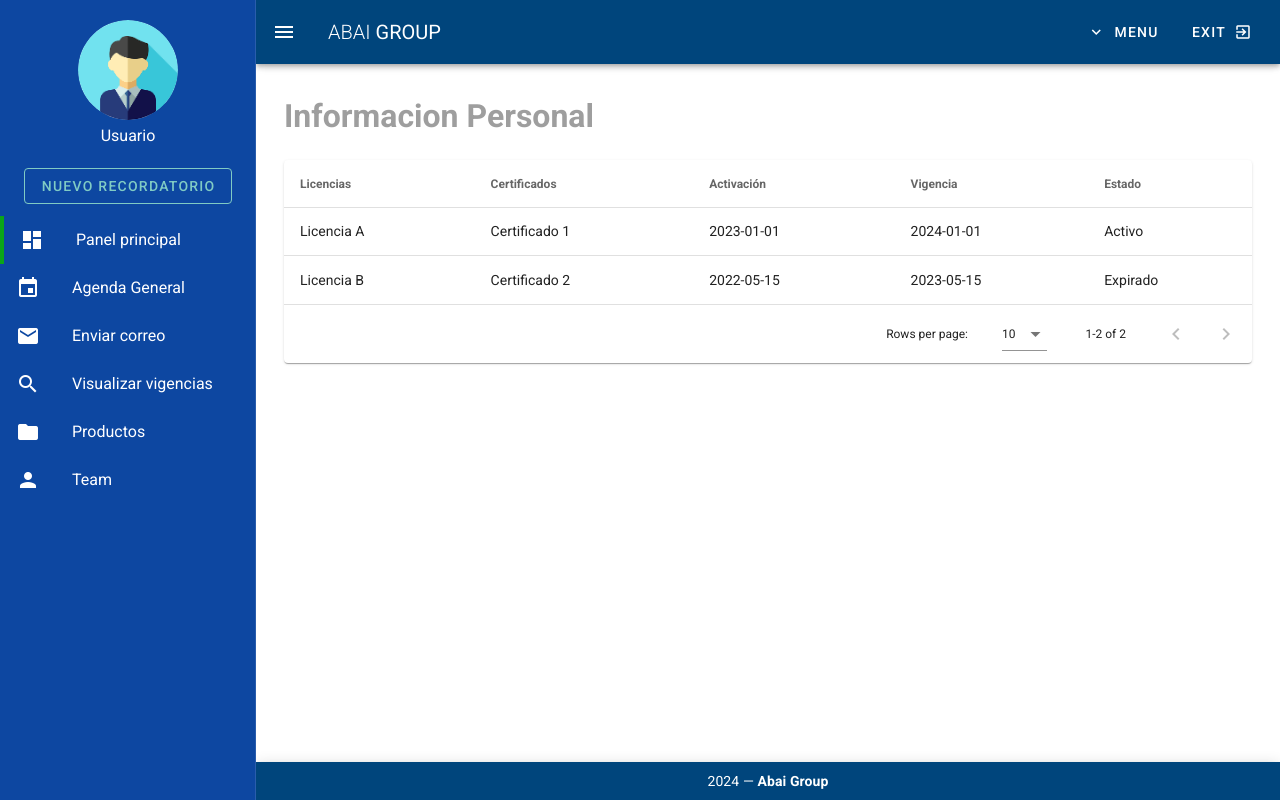
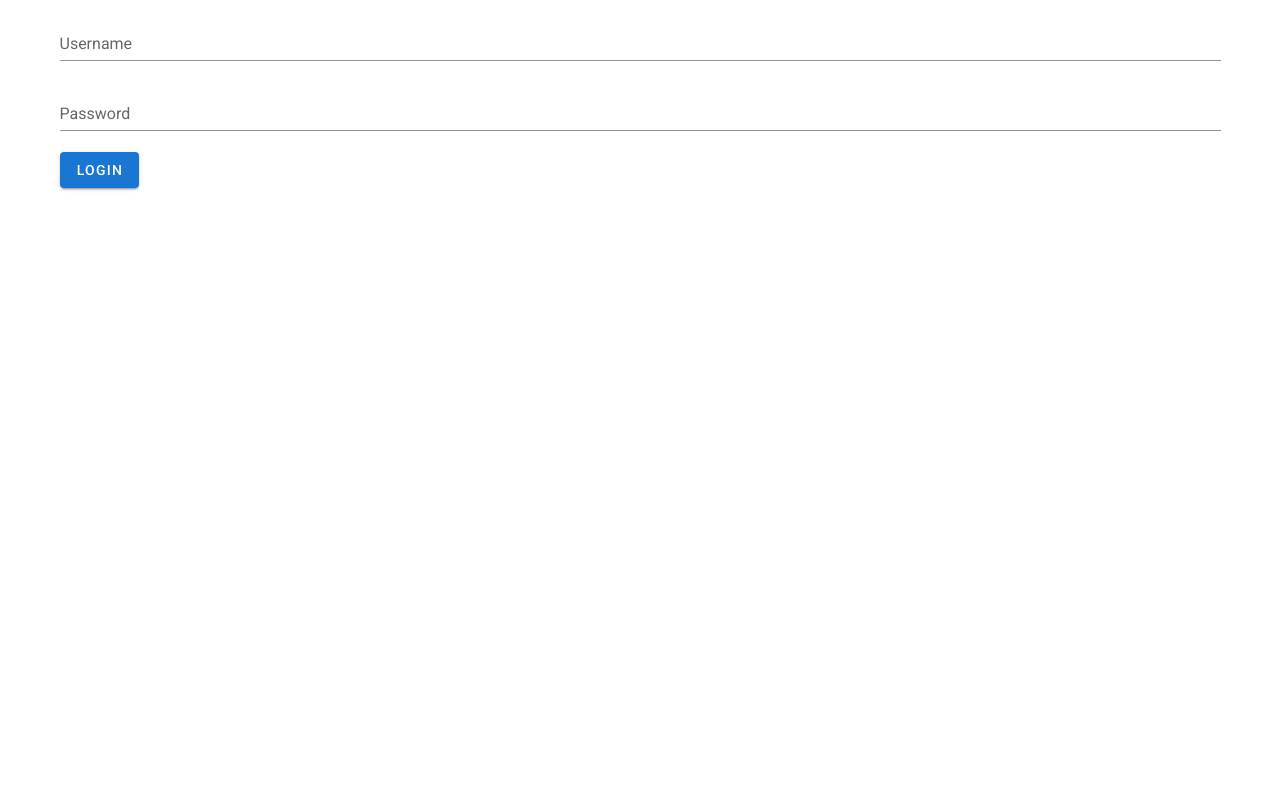
Before and after one commit to Dvsteven/Certificate_schedule, a Vue app: page / in a window 1280 px wide. Built offline with nearby package versions, Linux system fonts and the light colour scheme.

Commit message:
Añadido Login, pequeña logica de autenticacion, cambio de rutas y vistas

```diff
--- a/public/index.html
+++ b/public/index.html
@@ -4,7 +4,7 @@
     <meta charset="utf-8">
     <meta http-equiv="X-UA-Compatible" content="IE=edge">
     <meta name="viewport" content="width=device-width,initial-scale=1.0">
-    <link rel="icon" href="<%= BASE_URL %>abai-logo.ico">
+    <link rel="icon" href="abai-logo.ico">
     <title>Agenda Eventos</title>
     <link rel="stylesheet" href="https://fonts.googleapis.com/css?family=Roboto:100,300,400,500,700,900">
     <link rel="stylesheet" href="https://cdn.jsdelivr.net/npm/@mdi/font@latest/css/materialdesignicons.min.css">
--- a/src/App.vue
+++ b/src/App.vue
@@ -1,12 +1,14 @@
 <template>
   <v-app>
-  <Navbar/>
+    <template v-if="$route.name !== 'Login'">
+      <Navbar/>
       <v-content class="ma-4">
         <router-view></router-view>
       </v-content>
-     <Footer/>
+      <Footer/>
+    </template>
+    <router-view v-else></router-view>
   </v-app>
-
 </template>
 
 <script>
@@ -16,12 +18,16 @@ export default {
   name: 'App',
 
   components: {
-   Navbar,
-   Footer
+    Navbar,
+    Footer
   },
-
-  data: () => ({
-    //
-  }),
+  data() {
+    return {
+      isLoggedIn: false
+    };
+  },
+  created() {
+    this.isLoggedIn = localStorage.getItem('isLoggedIn');
+  }
 };
 </script>
--- a/src/components/Navbar.vue
+++ b/src/components/Navbar.vue
@@ -61,7 +61,7 @@ export default {
    data: () => ({
       drawer: true,
       links :[
-          {icon: 'dashboard', text:'Panel principal', route: '/'},
+          {icon: 'dashboard', text:'Panel principal', route: '/dashboard'},
           {icon: 'event', text:'Agenda General', route: '/agenda'},
           {icon: 'mail', text:'Enviar correo', route: '/correo'},
           {icon: 'search', text:'Visualizar vigencias', route: '/vigency'},
--- a/src/router/index.js
+++ b/src/router/index.js
@@ -1,7 +1,8 @@
 import Vue from 'vue'
 import VueRouter from 'vue-router'
+import Login from '../views/Login.vue';
 import Dashboard from '../views/Dashboard.vue'
-// import Reunion from '../views/Reunion.vue'
+import Agenda from '../views/Agenda.vue'
 import Projects from '../views/Projects.vue'
 import Team from '../views/Team.vue'
 
@@ -10,14 +11,19 @@ Vue.use(VueRouter)
 const routes = [
   {
     path: '/',
+    name: 'Login',
+    component: Login,
+  },
+  {
+    path: '/dashboard',
     name: 'dashboard',
     component: Dashboard
   },
-  // {
-  //   path: '/agenda',
-  //   name: 'agenda',
-  //   component: Agenda
-  // },
+  {
+    path: '/agenda',
+    name: 'agenda',
+    component: Agenda
+  },
   {
     path: '/projects',
     name: 'projects',
@@ -40,4 +46,14 @@ const router = new VueRouter({
   routes
 })
 
+router.beforeEach((to, from, next) => {
+  const isLoggedIn = localStorage.getItem('isLoggedIn'); // Aquí deberías verificar si el usuario está autenticado, por ejemplo, a través de un token guardado en localStorage
+
+  if (to.meta.requiresAuth && !isLoggedIn) {
+    next('/');
+  } else {
+    next();
+  }
+});
+
 export default router
--- /dev/null
+++ b/src/views/Login.vue
@@ -0,0 +1,32 @@
+<template>
+    <v-container>
+      <v-form @submit.prevent="login">
+        <v-text-field v-model="username" label="Username"></v-text-field>
+        <v-text-field v-model="password" label="Password" type="password"></v-text-field>
+        <v-btn type="submit" color="primary">Login</v-btn>
+      </v-form>
+    </v-container>
+  </template>
+
+  <script>
+  export default {
+    data() {
+      return {
+        username: '',
+        password: ''
+      };
+    },
+    methods: {
+      login() {
+        // Ejemplo:
+        if (this.username === 'usuario' && this.password === 'contraseña') {
+          localStorage.setItem('isLoggedIn', true);
+          this.$router.push({ name: 'dashboard' });
+        } else {
+          // Manejar caso de credenciales incorrectas
+          alert('Credenciales incorrectas. Por favor, inténtalo de nuevo.');
+        }
+      }
+    }
+  };
+  </script>
```
Also changed, not shown: src/views/Agenda.vue (added).
